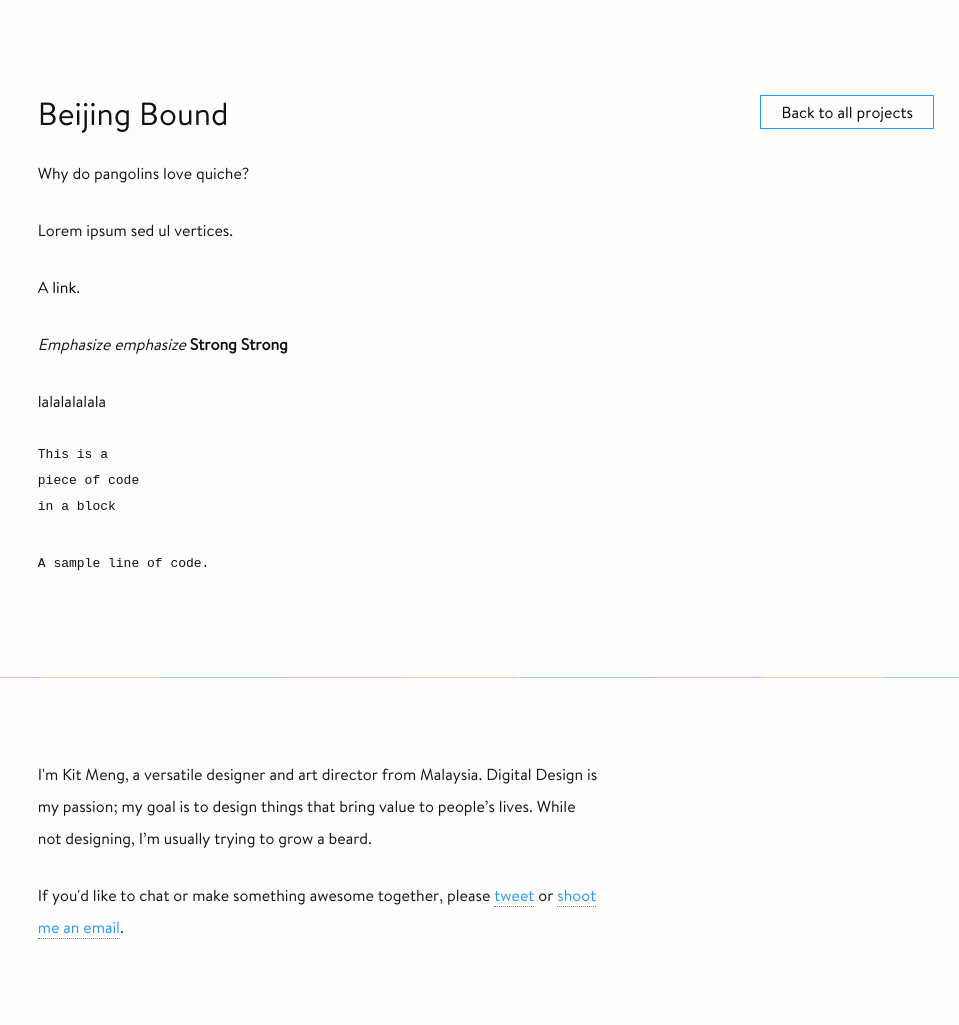
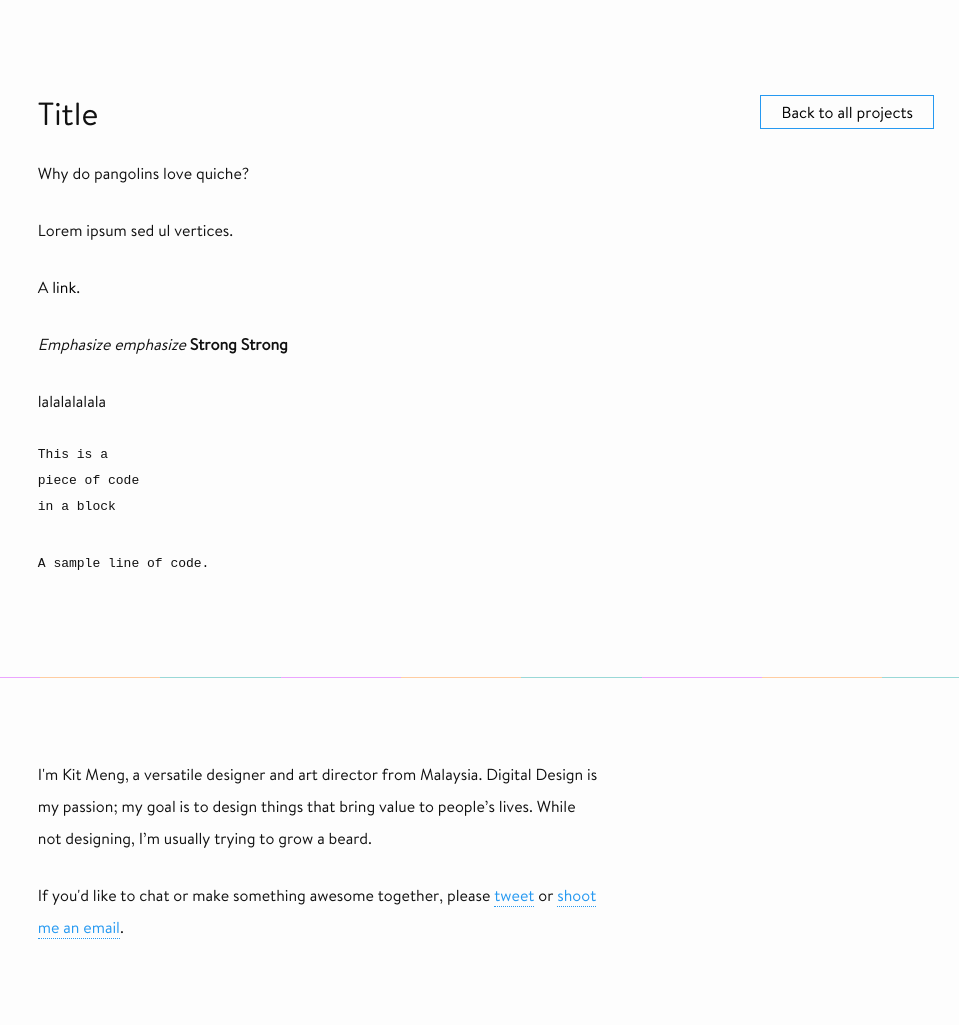
Before and after one commit to kitmeng/kitmeng.github.io, a Jekyll site: the page built from _posts/2016-10-30-beijing-bound.markdown, in a window 1280 px wide. Shown: the whole page, without its empty margins (321-1280 px from the left). Built offline with Jekyll 4.4.1, drawn with Linux system fonts in a browser that asks for light colours; nearby versions of some CDN libraries; a script that is not in the unit is left out.

Commit message:
Updated Config and 1 other file

```diff
--- a/_config.yml
+++ b/_config.yml
@@ -18,4 +18,4 @@ paginate: 20
 paginate_path: "/page/:num/"
 gems:
 - neat
-highlighter: pygments
+highlighter: rouge
--- a/_posts/2016-10-30-beijing-bound.markdown
+++ b/_posts/2016-10-30-beijing-bound.markdown
@@ -1,8 +1,8 @@
 ---
-title: Beijing Bound
+title: Title
 date: 2016-10-30 22:45:00 +08:00
 categories: Play
-slug: beijing-bound
+slug: title
 layout: post
 ---
 
```
